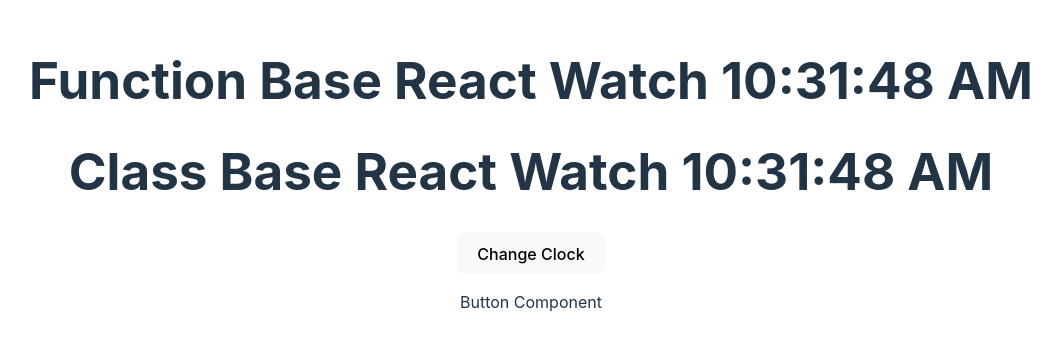
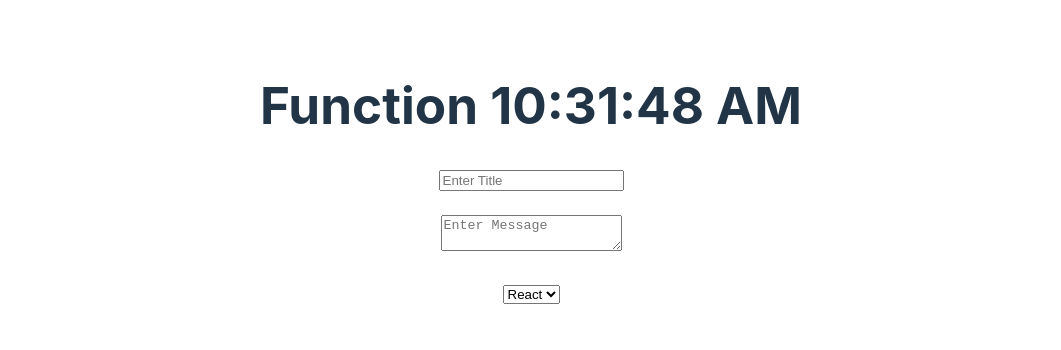
Before and after one commit to saidulislamjihad/NewReact, a React (Vite) app: page / in a window 1280 px wide. Shown: the part 226-576 px from the top of the page, without its empty margins (109-1170 px from the left). Built offline with nearby package versions, Linux system fonts and the light colour scheme.

Commit message:
Video number 9 25:00 minutes

```diff
--- a/src/App.jsx
+++ b/src/App.jsx
@@ -2,13 +2,15 @@
 import React from 'react';
 import './App.css';
 import Clock from './components/Clock.jsx'
-import SecondClock from './components/ClassBase.jsx'
+import ClockList from './components/ClockList.jsx'
+import Form from './components/Form';
 
 function App() {
+  const quantities = [1,2,3];
   return (
     <>
       <Clock/>
-      <SecondClock/>
+      <Form/>
     </>
   )
 }
--- a/src/components/Button.jsx
+++ b/src/components/Button.jsx
@@ -12,7 +12,8 @@
     }
 
     render(){
-        const {change , locale, show} = this.props;
+        const {change , locale, show, enable} = this.props;
+        if(!enable) return null;
         return(
             <>
                 <button type="button" onClick={() => change(locale)}>
--- a/src/components/ClassBase.jsx
+++ b/src/components/ClassBase.jsx
@@ -31,12 +31,12 @@
         return (
             <>
                 <h1>
-                    Class Base React Watch {date.toLocaleTimeString(locale)}
+                    Class {date.toLocaleTimeString(locale)}
                 </h1>
                 {locale === 'bn-BD' ? (
-                    <Button change={this.handleClick} locale="en-US" show={false}/>
+                    <Button change={this.handleClick} locale="en-US" show={false} enable/>
                 ):(
-                    <Button change={this.handleClick} locale="bn-BD" show={true}/>
+                    <Button change={this.handleClick} locale="bn-BD" show={true} enable={false}/>
                 )}
             </>
         )
--- a/src/components/Clock.jsx
+++ b/src/components/Clock.jsx
@@ -13,7 +13,7 @@
 
     return (
       <>
-        <h1>Function Base React Watch {currenttime}</h1>
+        <h1>Function {currenttime}</h1>
       </>
     )
   }
--- /dev/null
+++ b/src/components/ClockList.jsx
@@ -0,0 +1,12 @@
+import SecondClock from './ClassBase';
+import ClassBase from './ClassBase'
+
+export default function ClockList({quantities = []}){
+    return(
+        <div>
+            {quantities.map(()=>(
+                <SecondClock key={Math.random()}/>
+            ))}
+        </div>
+    );
+}
--- /dev/null
+++ b/src/components/Form.jsx
@@ -0,0 +1,43 @@
+import React from "react";
+
+export default class Form extends React.Component{
+    state = {
+        title: "",
+        text: "",
+        library: ""
+    }
+
+    handleChange = (e) => {
+        if(e.target.type === "text"){
+            this.setState({
+                title: e.target.value
+            })
+        }else if(e.target.type === "textarea"){
+            this.setState({
+                text: e.target.value
+            })
+        }else if(e.target.type === "select-one"){
+            this.setState({
+                text: e.target.value
+            })
+        }else {
+            console.log("Nothing")
+        }
+    }
+
+    render(){
+        const {title, text, library} = this.state;
+        return(
+            <div>
+                <form>
+                    <input type="text" placeholder="Enter Title" value={title} onChange={this.handleChange}/><br/><br/>
+                    <textarea name="text" placeholder="Enter Message" value={text} onChange={this.handleChange}></textarea><br/><br/>
+                    <select value={library} onChange={this.handleChange}>
+                        <option value="React">React</option>
+                        <option value="Node">Node</option>
+                    </select>
+                </form>
+            </div>
+        )
+    }
+}
```
